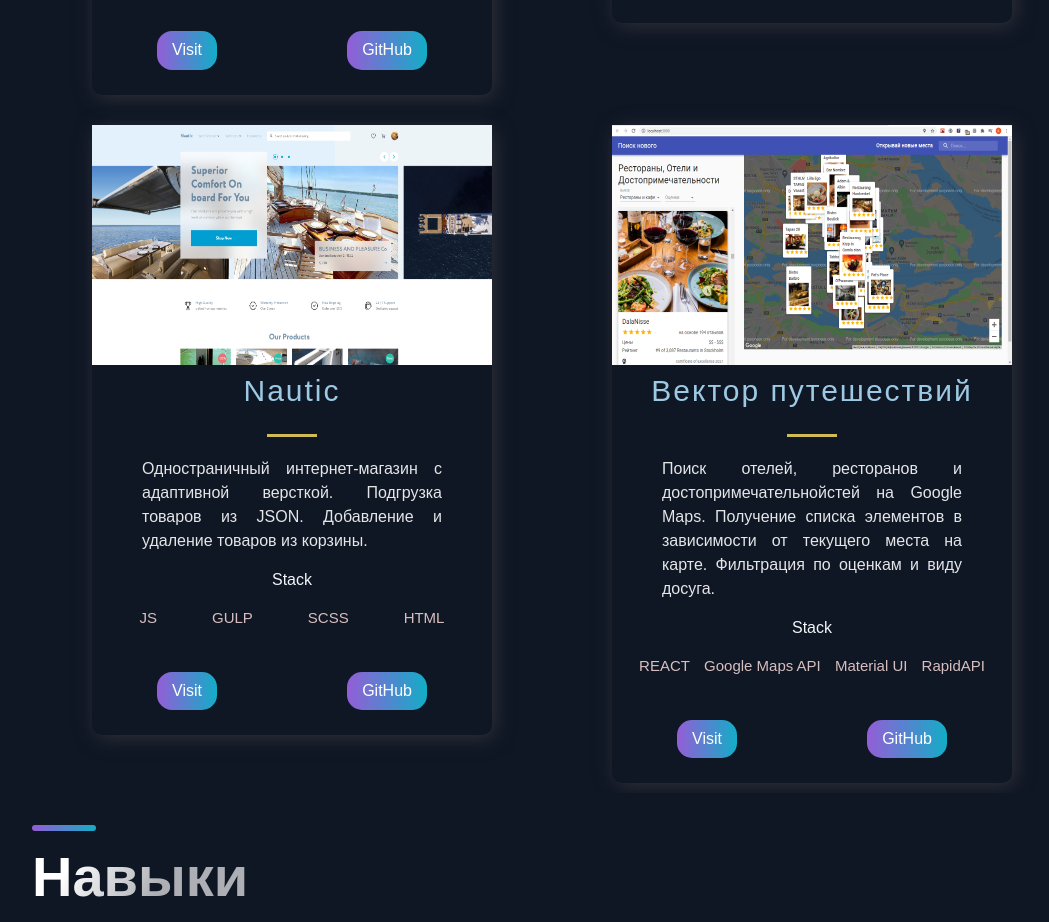
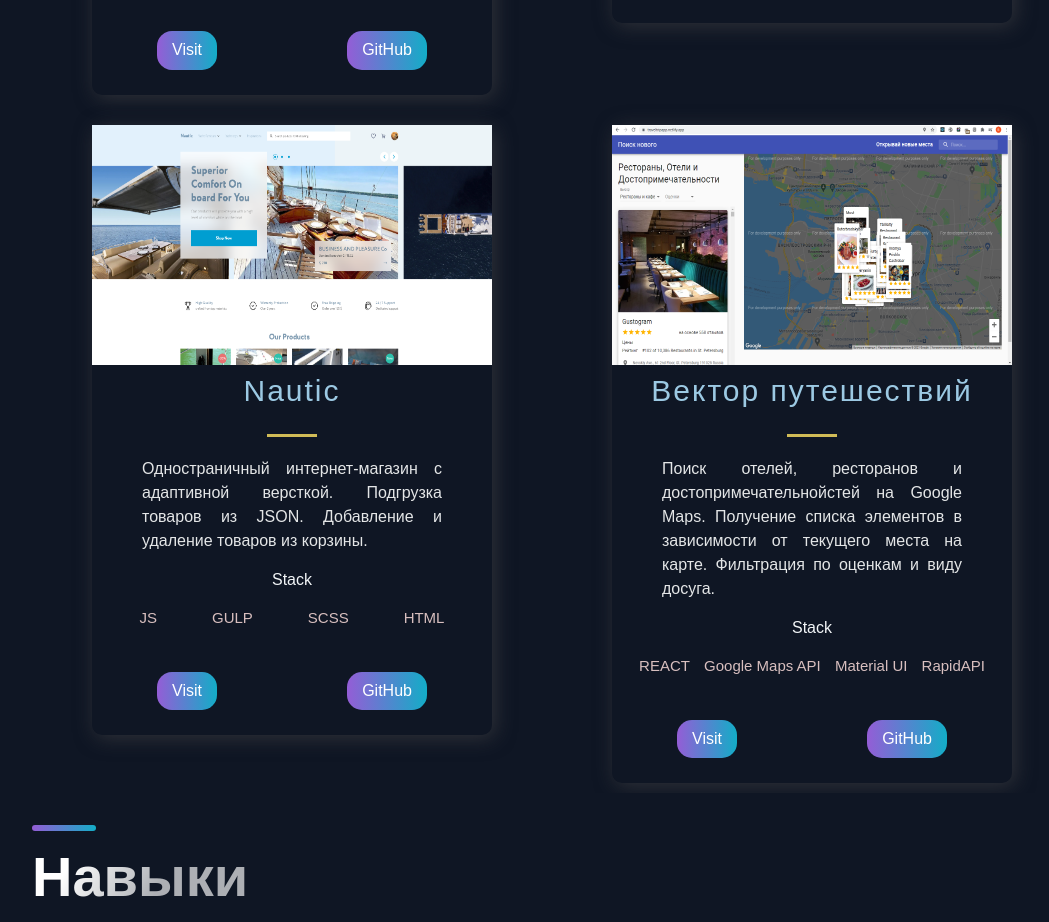
Before and after one commit to Viktorovich-buil/Vitaliypoprtfolio, a Next.js app: page / in a window 1280 px wide. Shown: the part 2100-3022 px from the top of the page, without its empty margins (88-1137 px from the left). Built offline with nearby package versions, Linux system fonts and the light colour scheme.

Commit message:
Add TravelApp img

```diff
--- a/src/constants/constants.js
+++ b/src/constants/constants.js
@@ -47,7 +47,7 @@ export const projects = [
   {
     title: 'Вектор путешествий',
     description: "Поиск отелей, ресторанов и достопримечательнойстей на Google Maps. Получение списка элементов в зависимости от текущего места на карте. Фильтрация по оценкам и виду досуга.",
-    image: '/images/Travelapp.png',
+    image: '/images/Travelapp2.png',
     tags: ['REACT', 'Google Maps API', 'Material UI', 'RapidAPI'],
     source: 'https://github.com/Viktorovich-buil/travel',
     visit: 'https://traveltripapp.netlify.app',
```
Also changed, not shown: public/images/Travelapp2.png (added).
